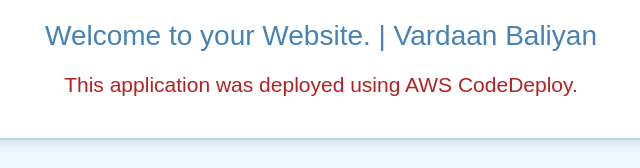
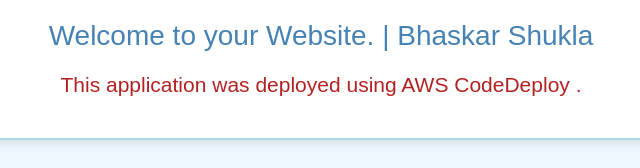
Before and after one commit to bhaskarshukla002/awscicd, a plain HTML site: page index.html in a window 1280 px wide. Shown: the part 346-514 px from the top of the page, 319-959 px from the left. Drawn offline with Linux system fonts and the light colour scheme.

Commit message:
new commit

```diff
--- a/index.html
+++ b/index.html
@@ -48,8 +48,8 @@
   <div align="center">
     <img src="https://vardaan-demo-2024.s3.ap-south-1.amazonaws.com/devops-concept-data-engineer-programmer-260nw-2346923703.webp" style="max-width: 20%;">
     <h1>Congratulations!!!</h1>
-    <h2>Welcome to your Website. | Vardaan Baliyan</h2>
-    <h3>This application was deployed using AWS CodeDeploy.</h3>
+    <h2>Welcome to your Website. | Bhaskar Shukla</h2>
+    <h3>This application was deployed using AWS CodeDeploy .</h3>
   </div>
 </body>
 </html>
```
